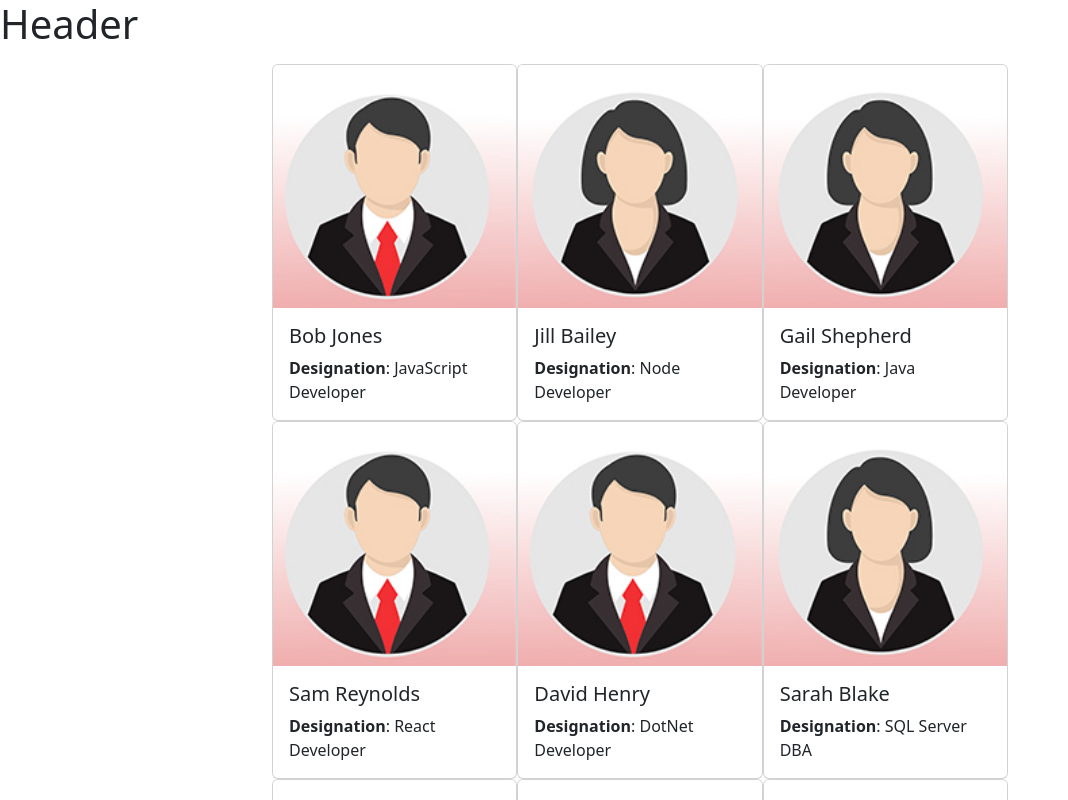
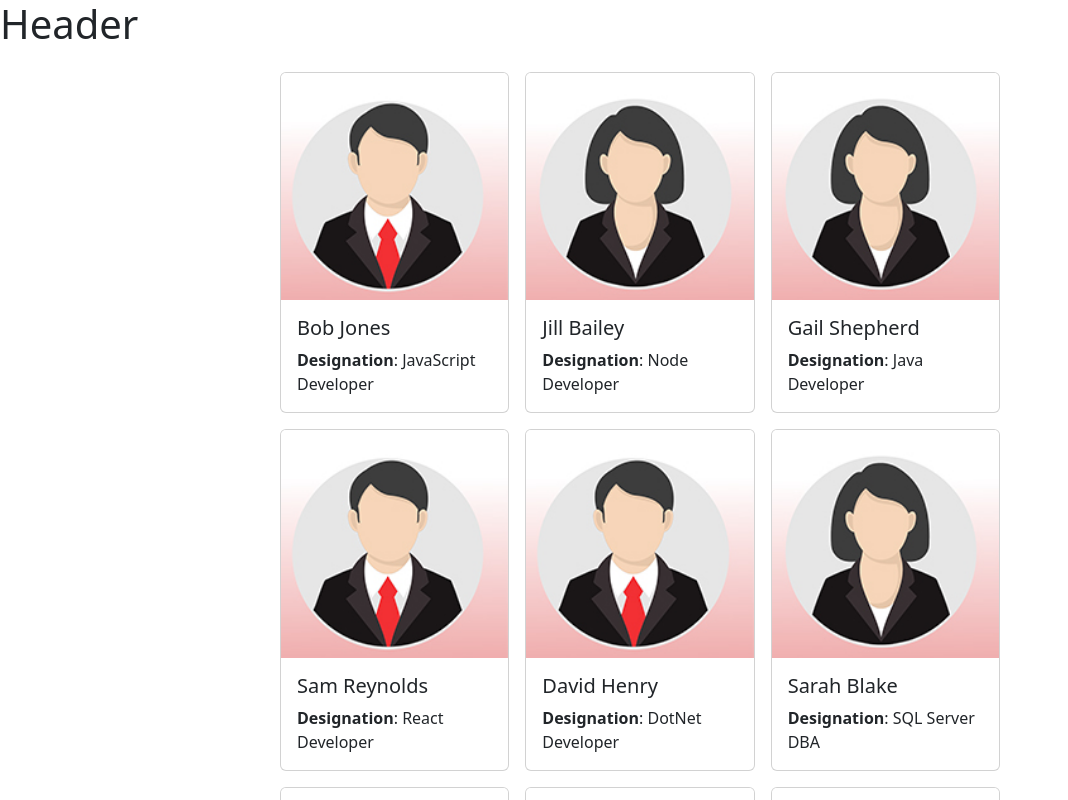
Before and after one commit to Scott-Zeta/Team-Member-Allocation, a React (Vite) app: page / in a window 1280 px wide. Shown: the top 800 px of the page, without its empty margins (0-1068 px from the left). Built offline with nearby package versions, Linux system fonts and the light colour scheme.

Commit message:
add gap between grid by bootstrap

```diff
--- a/src/Employee.jsx
+++ b/src/Employee.jsx
@@ -94,7 +94,7 @@ const employee = () => {
         <div className='col-8'>
           <div className='card-collection'>
             {employees.map(e => (
-              <div key={e.id} className='card'>
+              <div key={e.id} className='card m-2'>
                 <img src={e.gender === 'male' ? maleProfile : femaleProfile} className='card-img-top' />
                 <div className='card-body'>
                   <h5 className='card-title'>{e.fullName}</h5>
```
